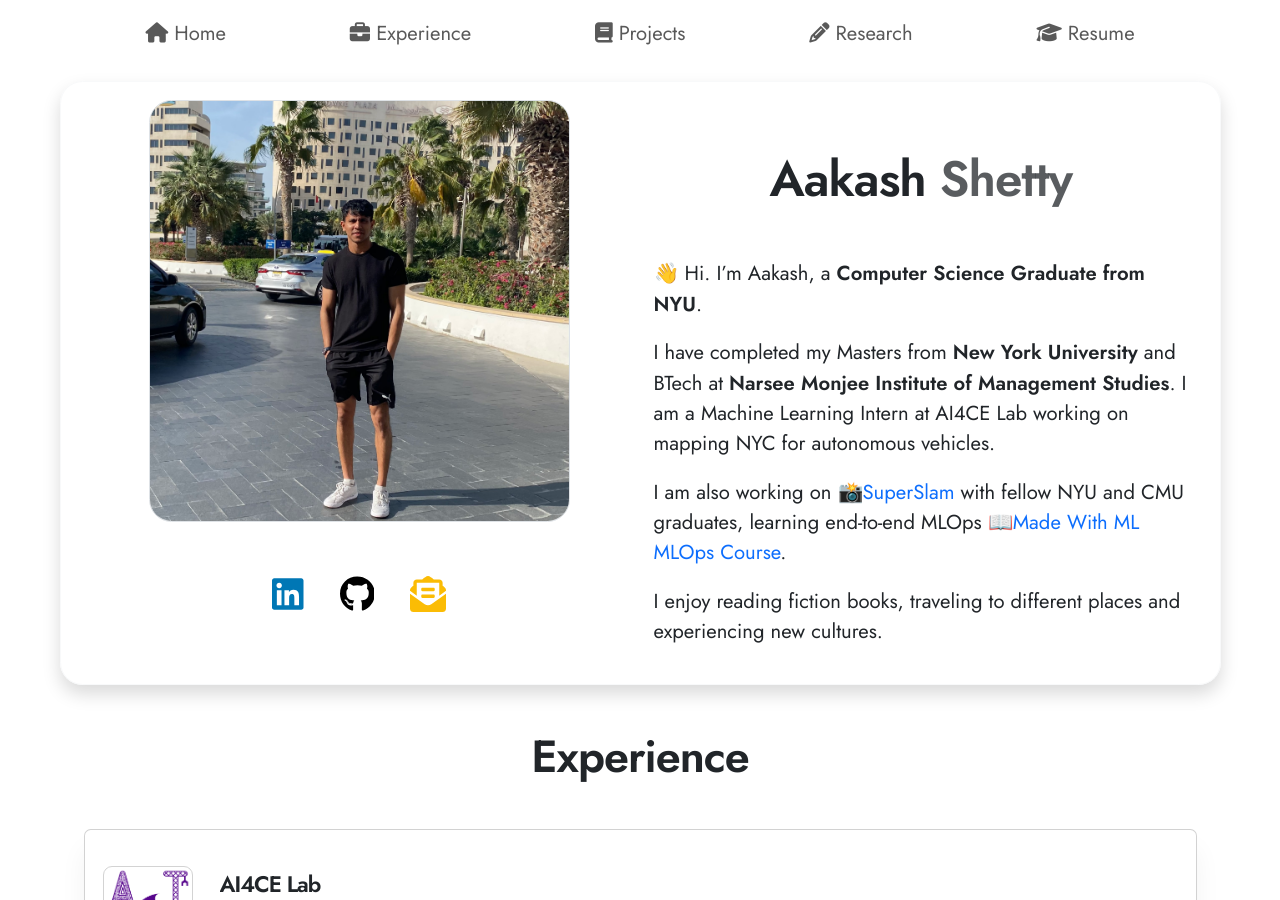
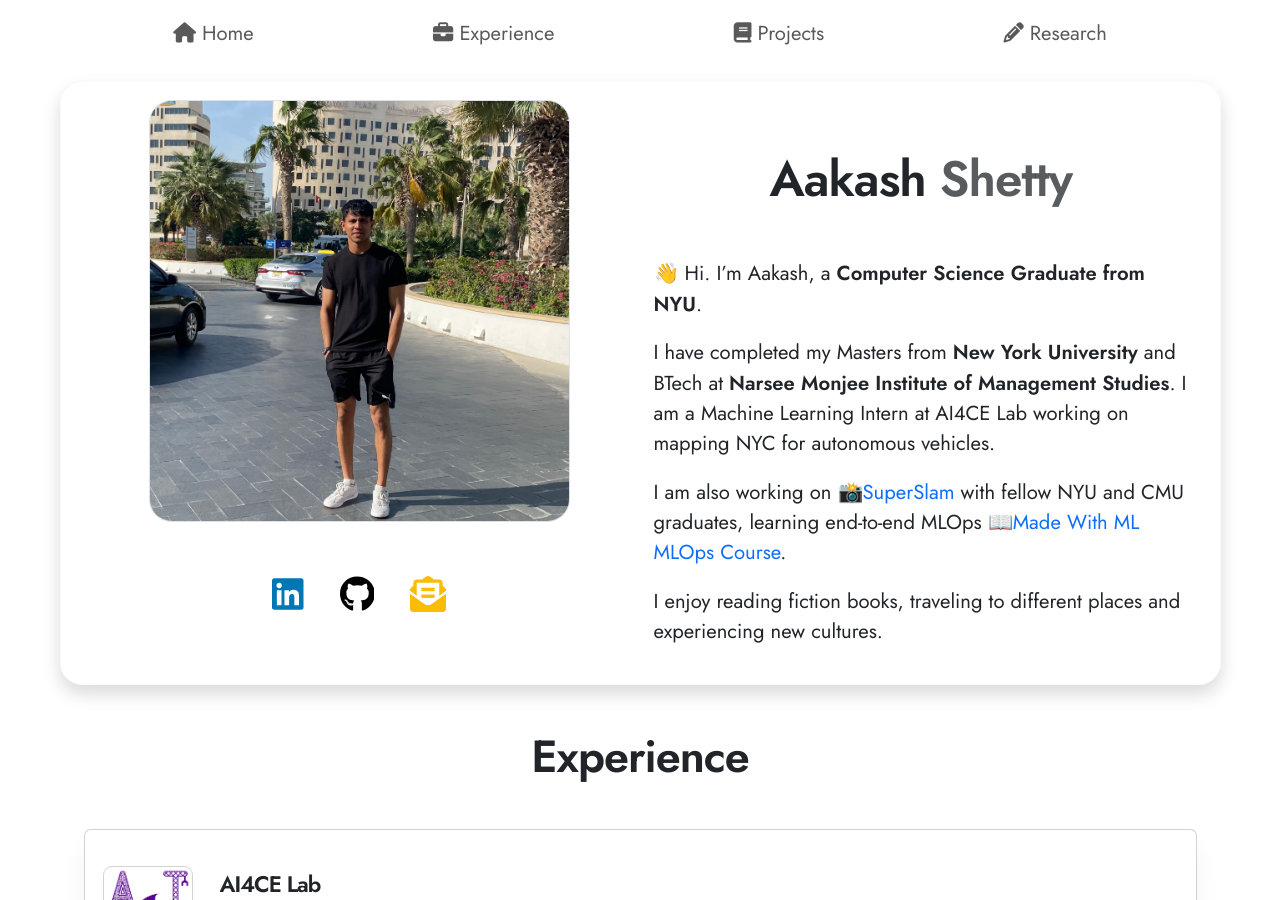
Before and after one commit to AAKASHKSHETTY/AAKASHKSHETTY.github.io, a Jekyll site: the page built from index.md, in a window 1280 px wide and 900 px high. Built offline with Jekyll 4.4.1, drawn with Linux system fonts in a browser that asks for light colours; nearby versions of some CDN libraries.

Commit message:
New Commit

```diff
--- a/_includes/header.html
+++ b/_includes/header.html
@@ -44,9 +44,9 @@
           </li>
 
           <!-- Resume -->
-          <li class="nav-item mx-auto">
+          <!-- <li class="nav-item mx-auto">
             <a class="nav-link" href="/resume.html"><i class="fas fa-graduation-cap"></i>&nbsp;resume</a>
-          </li>
+          </li> -->
         </ul>
       </div>
     </nav>
```
